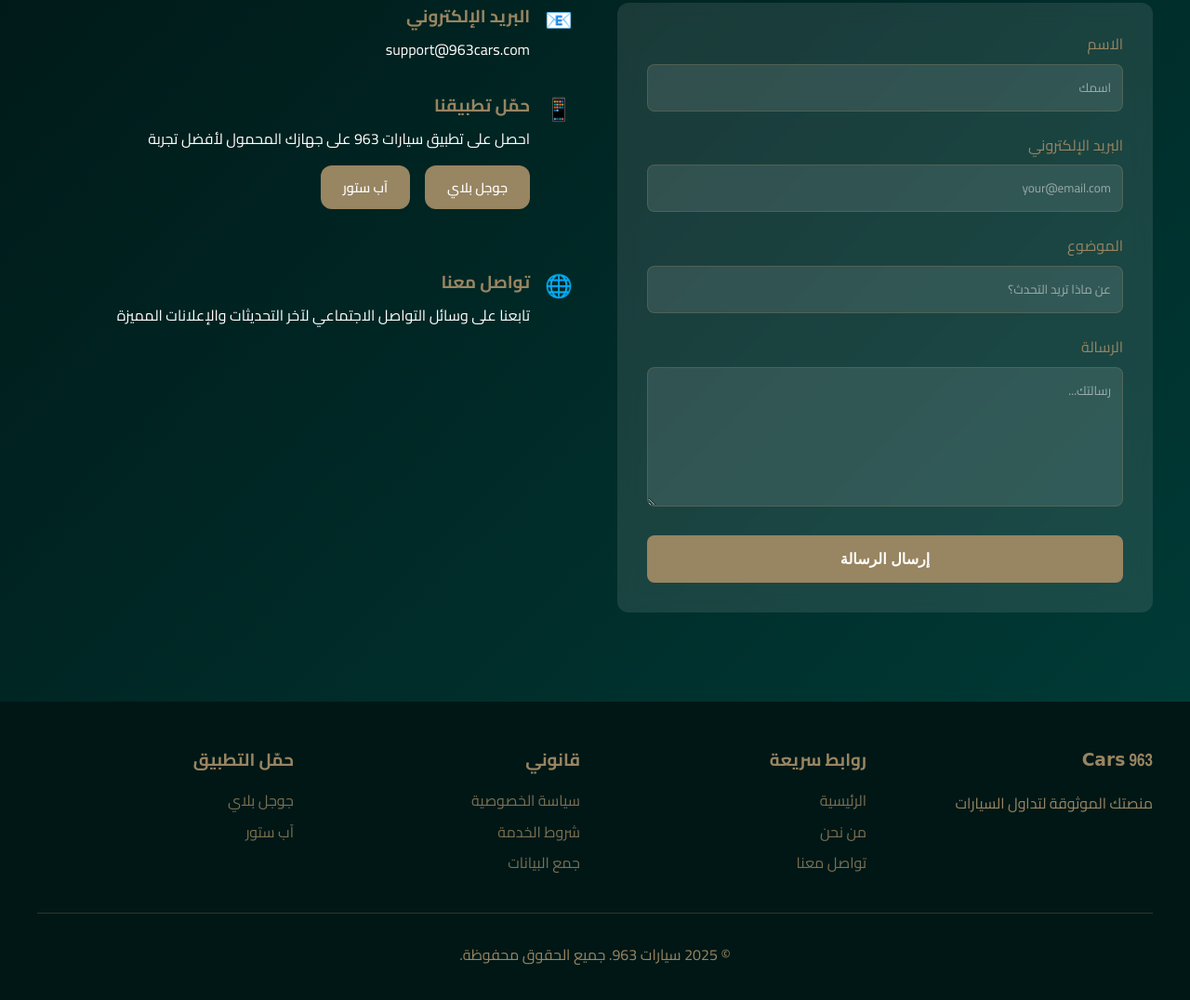
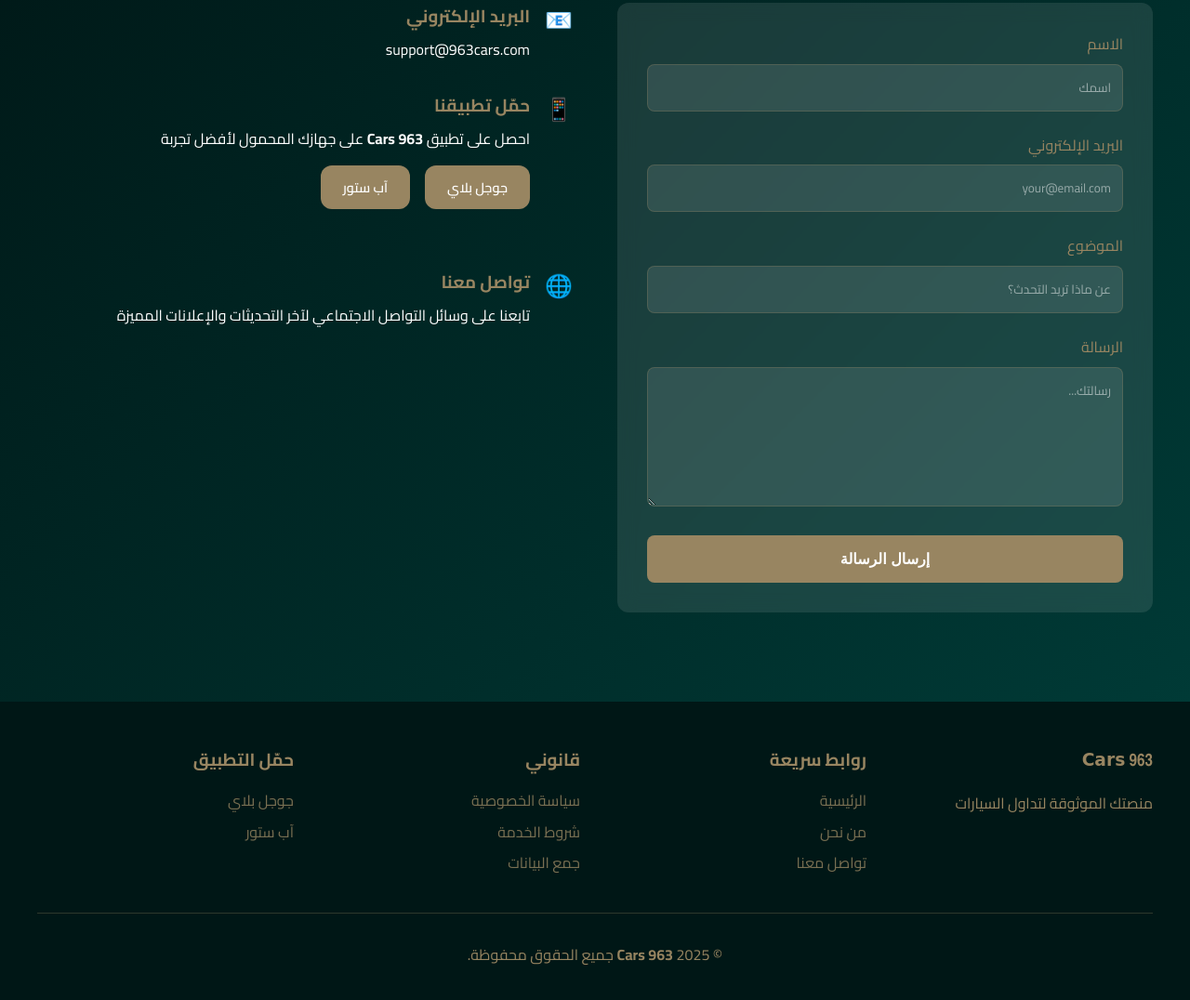
Before and after one commit to anasyakoub79/963-cars-public, a plain HTML site: page 963cars-website.html in a window 1280 px wide. Shown: the part 3280-4356 px from the top of the page at 93% size. Drawn offline with Linux system fonts and the light colour scheme.

Commit message:
Update 963cars-website.html

```diff
--- a/963cars-website.html
+++ b/963cars-website.html
@@ -559,7 +559,7 @@
             <h2>من نحن</h2>
             <div class="about-content">
                 <div class="about-text">
-                    <p>مرحباً بكم في <strong>963 Cars</strong>، منصة سوق السيارات الرائدة المصممة لإحداث ثورة في طريقة شراء وبيع المركبات. نحن ندرك أن العثور على السيارة المثالية أو الوصول إلى المشترين المناسبين يمكن أن يكون أمراً صعباً، ولهذا السبب أنشأنا منصة حديثة وسهلة الاستخدام تجمع المشترين والبائعين معاً بكل سهولة.</p>
+                    <p>مرحباً بكم في <strong>Cars 963</strong>، منصة سوق السيارات الرائدة المصممة لإحداث ثورة في طريقة شراء وبيع المركبات. نحن ندرك أن العثور على السيارة المثالية أو الوصول إلى المشترين المناسبين يمكن أن يكون أمراً صعباً، ولهذا السبب أنشأنا منصة حديثة وسهلة الاستخدام تجمع المشترين والبائعين معاً بكل سهولة.</p>
 
                     <p>تقدم منصتنا حلاً شاملاً لتداول السيارات، وتتميز بمرشحات بحث متقدمة وقوائم سيارات مفصلة وعرض خريطة تفاعلية لمساعدتك على اكتشاف المركبات في منطقتك. سواء كنت تبحث عن سيارة فاخرة جديدة تماماً أو مركبة مستعملة موثوقة، توفر لك سيارات 963 جميع الأدوات التي تحتاجها لاتخاذ قرارات مستنيرة.</p>
 
@@ -627,7 +627,7 @@
                         <div class="contact-item-icon">📱</div>
                         <div class="contact-item-content">
                             <h3>حمّل تطبيقنا</h3>
-                            <p>احصل على تطبيق سيارات 963 على جهازك المحمول لأفضل تجربة</p>
+                            <p>احصل على تطبيق <strong>Cars 963</strong> على جهازك المحمول لأفضل تجربة</p>
                             <div class="app-buttons" style="justify-content: flex-start; margin-top: 1rem;">
                                 <a href="https://play.google.com/store/apps/details?id=com.l7techs.syriancars" target="_blank" class="app-btn" style="padding: 0.75rem 1.5rem; font-size: 0.9rem;">
                                     جوجل بلاي
@@ -1101,7 +1101,7 @@
                 </div>
             </div>
             <div class="footer-bottom">
-                <p>&copy; 2025 سيارات 963. جميع الحقوق محفوظة.</p>
+                <p>&copy; 2025 <strong>Cars 963</strong> جميع الحقوق محفوظة.</p>
             </div>
         </div>
     </footer>
```
